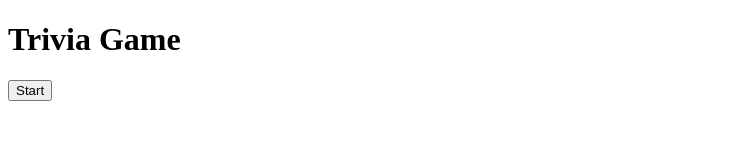
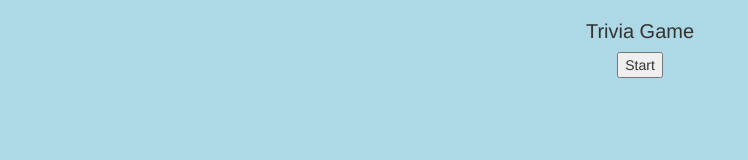
Before and after one commit to ToneyK/triviaGame, a plain HTML site: page index.html in a window 1280 px wide. Shown: the whole page, without its empty margins (0-748 px from the left). Drawn offline with nearby package versions, Linux system fonts and the light colour scheme.

Commit message:
CSS update

```diff
--- a/assets/css/style.css
+++ b/assets/css/style.css
@@ -0,0 +1,12 @@
+body {
+	background-color: lightblue;
+	text-align: center
+
+}
+
+input[type=radio] {
+	margin-bottom: 50px;
+}
+h1 {
+	font-size: 20px;
+}
--- a/index.html
+++ b/index.html
@@ -5,7 +5,8 @@
 	<meta charset="UTF-8">
 	<meta name="viewport" content="width=device-width, initial-scale=1.0">
 	<meta http-equiv="X-UA-Compatible" content="ie=edge">
-	<!-- <link rel="stylesheet" href="assets/css/styl.css"> -->
+	<link rel="stylesheet" href="https://maxcdn.bootstrapcdn.com/bootstrap/3.3.7/css/bootstrap.min.css" integrity="sha384-BVYiiSIFeK1dGmJRAkycuHAHRg32OmUcww7on3RYdg4Va+PmSTsz/K68vbdEjh4u" crossorigin="anonymous">
+	<link rel="stylesheet" href="assets/css/style.css">
 	<title>Triva Game</title>
 </head>
 
```
